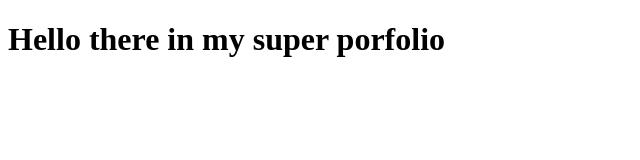
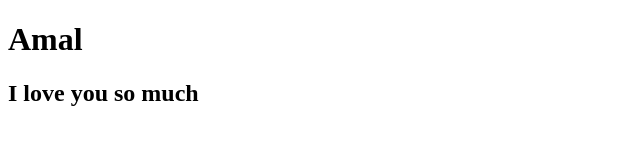
Before and after one commit to TheZikoHunter/thezikohunter.github.io, a plain HTML site: page index.html in a window 1280 px wide. Shown: the whole page, without its empty margins (0-640 px from the left). Drawn offline with Linux system fonts and the light colour scheme.

Commit message:
Update index.html

```diff
--- a/index.html
+++ b/index.html
@@ -6,6 +6,7 @@
     <title>Portfolio</title>
 </head>
 <body>
-    <h1>Hello there in my super porfolio</h1>
+    <h1>Amal</h1>
+    <h2>I love you so much</h2>
 </body>
 </html>
```
